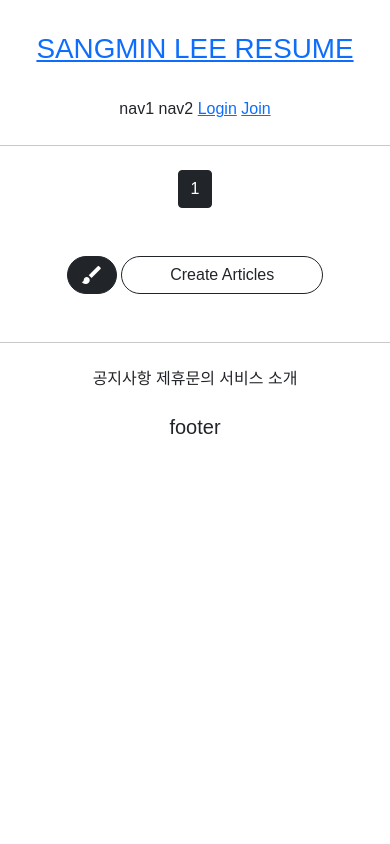
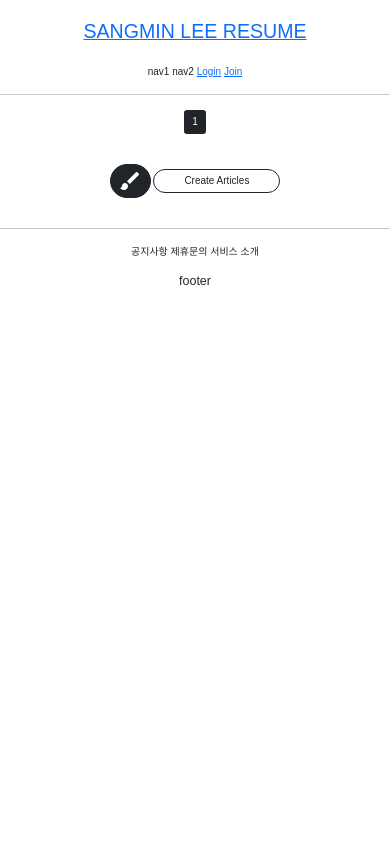
Before and after one commit to MONKEYZ9/SM_RESUME, a Django app: page /articleapp/list/ in a window 390 px wide. Run offline with Django 3.2, Linux system fonts and the light colour scheme; data that the repository does not hold is empty; parts of the project's set-up code (start-up, migrations or seed data) failed here and were passed over; some libraries are stand-ins or nearby versions; some web fonts are replaced.

Commit message:
update article list to magicgrid.js gutter, detail.html css, base.css

```diff
--- a/articleapp/templates/articleapp/list.html
+++ b/articleapp/templates/articleapp/list.html
@@ -3,8 +3,14 @@
 {% block content %}
 
     <style>
+        .container {
+            padding: 0;
+            margin: 0 auto;
+        }
+
         .container div {
-            width: 280px;
+            width: 45%;
+                max-width: 200px;
             display: flex;
             justify-content: center;
             align-items: center;
--- a/static/base.css
+++ b/static/base.css
@@ -76,3 +76,9 @@
     border-radius: 1rem;
     margin: 1rem;
 }
+
+@media screen and (max-width: 500px) {
+    html {
+        font-size: 10px;
+    }
+}
--- a/static/js/magicgrid.js
+++ b/static/js/magicgrid.js
@@ -279,7 +279,7 @@ MagicGrid.prototype.listen = function listen () {
 let magicGrid = new MagicGrid({
   container: '.container',
   animate: true,
-  gutter: 30,
+  gutter: 12,
   static: true,
   useMin: true
 });
```
Also changed, not shown: README.md.
